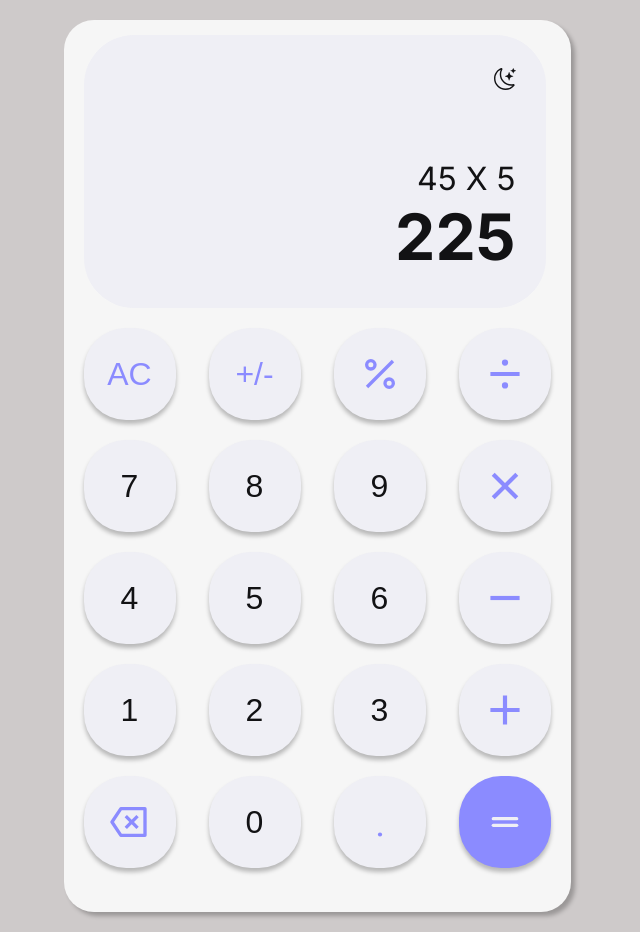
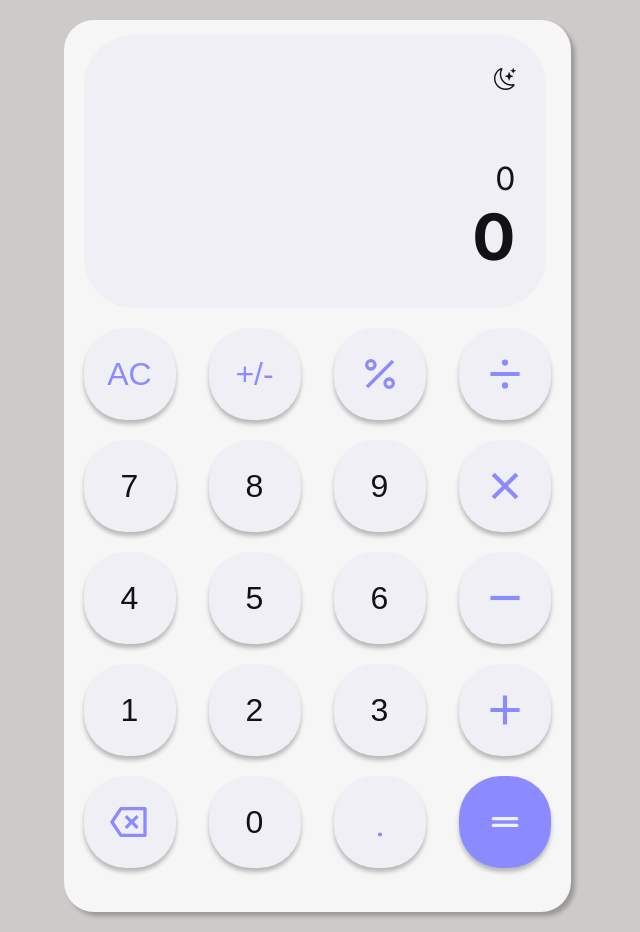
Before and after one commit to Olgaluiisa/Calculator, a React (Vite) app: page / in a window 1280 px wide. Shown: the whole page, without its empty margins (323-963 px from the left). Built offline with nearby package versions, Linux system fonts and the light colour scheme.

Commit message:
feat: creating calculator functions

```diff
--- a/src/App.jsx
+++ b/src/App.jsx
@@ -1,8 +1,7 @@
-import { useState } from 'react'
 import { GlobalStyle } from './styles/styleGlobal'
 import { ThemeProvider } from 'styled-components'
 import {lightTheme, darkTheme} from "./styles/theme"
-import { useTheme } from './Provider/themeProv'
+import { useTheme } from './Provider/Theme/theme'
 import { Calculator } from './Components/Calculator/Calculator'
 export const App = () => {
   const {theme} = useTheme()
--- a/src/Components/Calculator/Calculator.jsx
+++ b/src/Components/Calculator/Calculator.jsx
@@ -1,12 +1,14 @@
-import { useTheme } from "../../Provider/themeProv"
+import { useTheme } from "../../Provider/Theme/theme"
 import { Button } from "../Button/Button"
 import { ButtonsContainer, Container, ContainerScreen } from "./style"
 import {RiDivideLine, RiPercentLine,RiAddLine, RiCloseLine,RiDeleteBack2Line,RiSubtractLine} from "react-icons/ri"
 import {TbEqual,TbWifi0} from "react-icons/tb"
 import {BsBrightnessLow, BsMoonStars} from "react-icons/bs"
+import { useButton } from "../../Provider/Button"
 
 export const Calculator = () => {
   const {theme,themeToggler} = useTheme()
+  const {handleValue,valueButton,clear,resultValue,porcentage,handleIconsClick,calculator,changeSing} = useButton()
   return (
     <Container>
       {theme === "dark" ?<ContainerScreen dark>
@@ -14,39 +16,58 @@ export const Calculator = () => {
           <p><BsBrightnessLow size={"32px"}/></p>
         </div>
         <div>
-          <span>45 X 5</span>
-          <h2>225</h2>
+          <span>{valueButton}</span>
+          <h2>{resultValue}</h2>
         </div>
       </ContainerScreen> : <ContainerScreen screenColor>
       <div onClick={themeToggler}>
         <p><BsMoonStars size={"22px"}/></p>
         </div>
         <div>
-          <span>45 X 5</span>
-          <h2>225</h2>
+          <span>{valueButton}</span>
+          <h2>{resultValue}</h2>
         </div>
         </ContainerScreen>}
       <ButtonsContainer>
-      {theme === "dark" ? <Button roxo>AC</Button> : <Button branco>AC</Button>}
-      {theme === "dark" ? <Button roxo>+/-</Button> : <Button branco>+/-</Button>}
-      {theme === "dark" ? <Button roxo><RiPercentLine size={"40px"}/></Button> : <Button branco><RiPercentLine size={"40px"}/></Button>}
-      {theme === "dark" ?  <Button roxo><RiDivideLine size={"50px"} /></Button> :  <Button branco><RiDivideLine size={"50px"}/></Button>}
-      {theme === "dark" ?  <Button roxoNumber>7</Button> :  <Button>7</Button>}
-      {theme === "dark" ?  <Button roxoNumber>8</Button> :  <Button>8</Button>}
-      {theme === "dark" ?  <Button roxoNumber>9</Button> :  <Button>9</Button>}
-      {theme === "dark" ?  <Button roxo><RiCloseLine size={"50px"}/></Button> :  <Button branco><RiCloseLine size={"50px"}/></Button>}
-      {theme === "dark" ?  <Button roxoNumber>4</Button> :  <Button>4</Button>}
-      {theme === "dark" ?  <Button roxoNumber>5</Button> :  <Button>5</Button>}
-      {theme === "dark" ?  <Button roxoNumber>6</Button> :  <Button>6</Button>}
-      {theme === "dark" ?  <Button roxo><RiSubtractLine size={"50px"}/></Button> :  <Button branco><RiSubtractLine size={"50px"}/></Button>}
-      {theme === "dark" ?  <Button roxoNumber>1</Button> :  <Button>1</Button>}
-      {theme === "dark" ?  <Button roxoNumber>2</Button> :  <Button>2</Button>}
-      {theme === "dark" ?  <Button roxoNumber>3</Button> :  <Button>3</Button>}
-      {theme === "dark" ?  <Button roxo><RiAddLine size={"50px"}/></Button> :  <Button branco><RiAddLine size={"50px"}/></Button>}
-      {theme === "dark" ?  <Button roxo><RiDeleteBack2Line size={"40px"}/></Button> : <Button branco><RiDeleteBack2Line size={"40px"}/></Button>}
-      {theme === "dark" ?  <Button roxoNumber>0</Button> : <Button>0</Button>}
-      {theme === "dark" ?  <Button roxo><TbWifi0 size={"50px"}/></Button> : <Button branco><TbWifi0 size={"50px"}/></Button>}
-      {theme === "dark" ?  <Button roxoNumber ><TbEqual size={"40px"}/></Button> : <Button roxo><TbEqual size={"40px"}/></Button>}
+      {theme === "dark" ? <Button roxo  onClick={clear}>AC</Button> : <Button branco onClick={clear}>AC</Button>}
+
+      {theme === "dark" ? <Button roxo onClick={changeSing}>+/-</Button> : <Button branco onClick={changeSing}>+/-</Button>}
+
+      {theme === "dark" ? <Button roxo onClick={porcentage}><RiPercentLine size={"40px"}/></Button> : <Button branco onClick={porcentage}><RiPercentLine size={"40px"}/></Button>}
+
+      {theme === "dark" ? <Button roxo onClick={()=> handleIconsClick("/")}><RiDivideLine size={"50px"} /></Button> :  <Button branco onClick={()=> handleIconsClick("/")}><RiDivideLine size={"50px"}/></Button>}
+
+      {theme === "dark" ?  <Button roxoNumber onClick={handleValue} value={7}>7</Button> :  <Button onClick={handleValue} value={7}>7</Button>}
+
+      {theme === "dark" ?  <Button roxoNumber onClick={handleValue} value={8}>8</Button> :  <Button onClick={handleValue} value={8}>8</Button>}
+
+      {theme === "dark" ?  <Button roxoNumber onClick={handleValue} value={9}>9</Button> :  <Button onClick={handleValue} value={9}>9</Button>}
+
+      {theme === "dark" ?  <Button roxo onClick={()=> handleIconsClick("x")}><RiCloseLine size={"50px"}/></Button> :  <Button branco onClick={()=> handleIconsClick("x")}><RiCloseLine size={"50px"}/></Button>}
+
+      {theme === "dark" ?  <Button roxoNumber onClick={handleValue} value={4}>4</Button> :  <Button onClick={handleValue} value={4}>4</Button>}
+
+      {theme === "dark" ?  <Button roxoNumber onClick={handleValue} value={5}>5</Button> :  <Button onClick={handleValue} value={5}>5</Button>}
+
+      {theme === "dark" ?  <Button roxoNumber onClick={handleValue} value={6}>6</Button> :  <Button onClick={handleValue} value={6}>6</Button>}
+
+      {theme === "dark" ?  <Button roxo onClick={()=> handleIconsClick("-")}><RiSubtractLine size={"50px"}/></Button> :  <Button branco onClick={()=> handleIconsClick("-")}><RiSubtractLine size={"50px"}/></Button>}
+
+      {theme === "dark" ?  <Button roxoNumber onClick={handleValue} value={1}>1</Button> :  <Button onClick={handleValue} value={1}>1</Button>}
+
+      {theme === "dark" ?  <Button roxoNumber onClick={handleValue} value={2}>2</Button> :  <Button onClick={handleValue} value={2}>2</Button>}
+
+      {theme === "dark" ?  <Button roxoNumber onClick={handleValue} value={3}>3</Button> :  <Button onClick={handleValue} value={3}>3</Button>}
+
+      {theme === "dark" ?  <Button roxo onClick={()=> handleIconsClick("+")}><RiAddLine size={"50px"}/></Button> :  <Button branco onClick={()=> handleIconsClick("+")}><RiAddLine size={"50px"}/></Button>}
+
+      {theme === "dark" ?  <Button roxo value={"del"}><RiDeleteBack2Line size={"40px"}/></Button> : <Button branco value={"del"}><RiDeleteBack2Line size={"40px"}/></Button>}
+
+      {theme === "dark" ?  <Button roxoNumber onClick={handleValue} value={0}>0</Button> : <Button onClick={handleValue} value={0}>0</Button>}
+
+      {theme === "dark" ?  <Button roxo onClick={()=> handleIconsClick(".")}><TbWifi0 size={"50px"} /></Button> : <Button branco onClick={()=> handleIconsClick(".")}><TbWifi0 size={"50px"}/></Button>}
+
+      {theme === "dark" ? <Button roxoNumber onClick={calculator}><TbEqual size={"40px"}/></Button> : <Button roxo onClick={calculator}><TbEqual size={"40px"}/></Button>}
       </ButtonsContainer>
     </Container>
   )
--- /dev/null
+++ b/src/Provider/Button/index.jsx
@@ -0,0 +1,75 @@
+import { createContext, useState, useContext } from "react";
+
+export const ButtonContext = createContext();
+
+export const ButtonProvider = ({ children }) => {
+  const [oldValue, setOldValue] = useState(0)
+  const [valueButton, setValueButton] = useState(0)
+  const [resultValue, setResultValue] = useState(0)
+  const [operator,setOperator] = useState("")
+
+
+  console.log(oldValue)
+  console.log()
+
+  const handleValue = (value) =>{
+    const valueCapturado = +value.target.value
+    if(value === 0){
+      setValueButton(valueCapturado)
+    }else{
+      setValueButton([valueButton + valueCapturado])
+    }
+  }
+  const handleIconsClick = (value) =>{
+    if(valueButton > 0){
+      setValueButton([valueButton + value])
+    }
+    setOperator(value)
+    setOldValue(valueButton)
+}
+  const clear = () =>{
+    setValueButton(0)
+    setResultValue(0)
+    setOldValue(0)
+}
+const porcentage = () =>{
+  if(valueButton > 0){
+    setResultValue(valueButton / 100)
+  }
+}
+
+const changeSing = () =>{
+  if(valueButton > 0){
+    setValueButton(-valueButton)
+  }else{
+    setValueButton(Math.abs(valueButton))
+  }
+}
+
+const calculator = () =>{
+  const oldValue2 = +oldValue.toString()
+  if(operator === "-"){
+    let divisao = +valueButton.toString().split("-")[1]
+    setResultValue(oldValue2 - divisao)
+}
+if(operator === "+"){
+  let divisao = +valueButton.toString().split("+")[1]
+  setResultValue(oldValue2 + divisao)
+}
+if(operator === "x"){
+  let divisao = +valueButton.toString().split("x")[1]
+  setResultValue(oldValue2 * divisao)
+}
+if(operator === "/"){
+  let divisao = +valueButton.toString().split("/")[1]
+  setResultValue(oldValue2 / divisao)
+}
+}
+  return (
+    <ButtonContext.Provider value={{handleValue,valueButton,clear,resultValue,porcentage,handleIconsClick,calculator,changeSing}}>
+      {children}
+    </ButtonContext.Provider>
+  );
+};
+
+export const useButton = () => useContext(ButtonContext);
--- a/src/Provider/index.jsx
+++ b/src/Provider/index.jsx
@@ -1,5 +1,9 @@
-import { ThemeProvider } from "./themeProv"
+import { ButtonProvider } from "./Button"
+import { ThemeProvider } from "./Theme/theme"
 
 export const Providers = ({children}) =>{
-  return <ThemeProvider>{children}</ThemeProvider>
+
+  return <ThemeProvider>
+    <ButtonProvider>{children}</ButtonProvider>
+    </ThemeProvider>
 }
```
Also changed, not shown: src/Provider/Theme/theme.jsx (renamed from src/Provider/themeProv.jsx).
